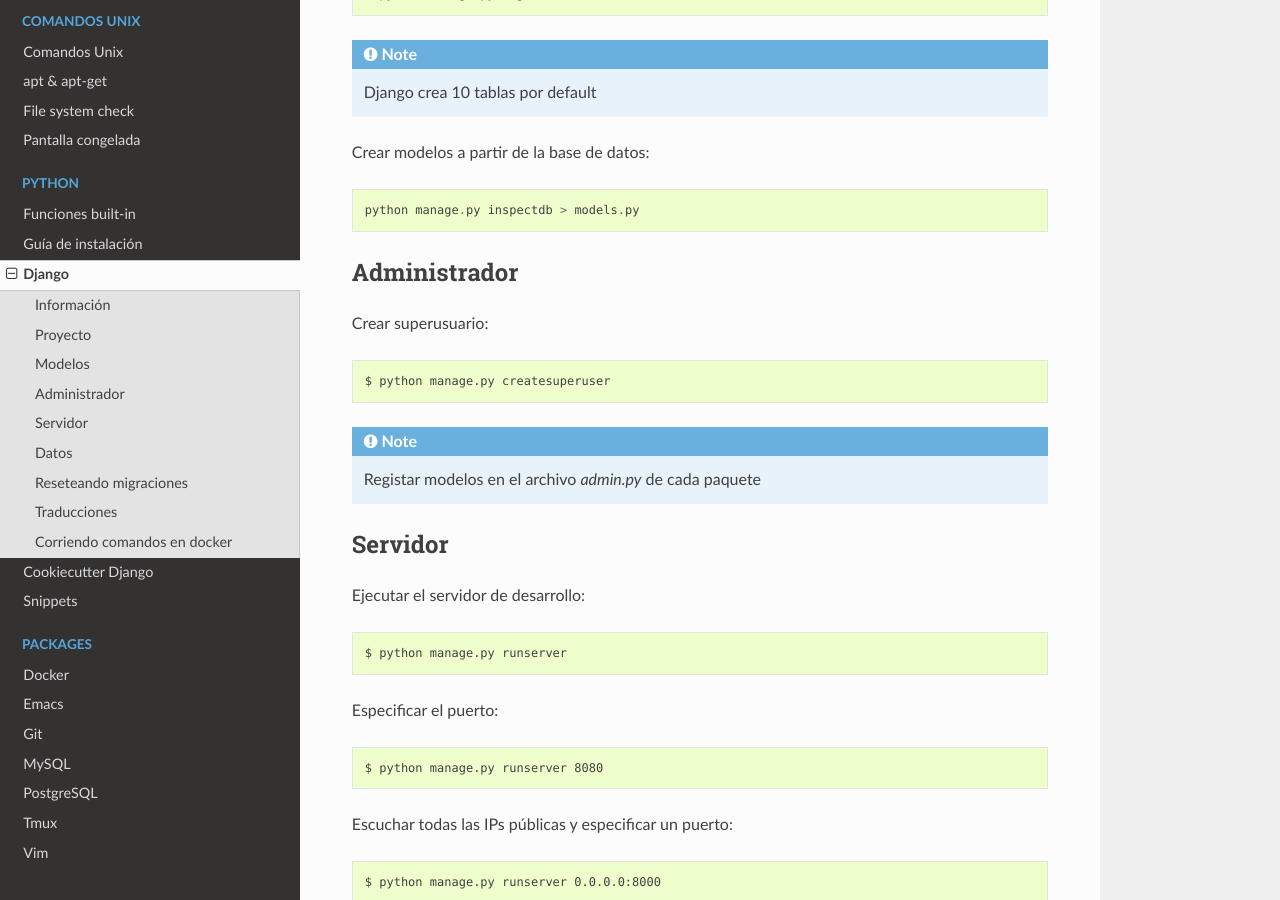
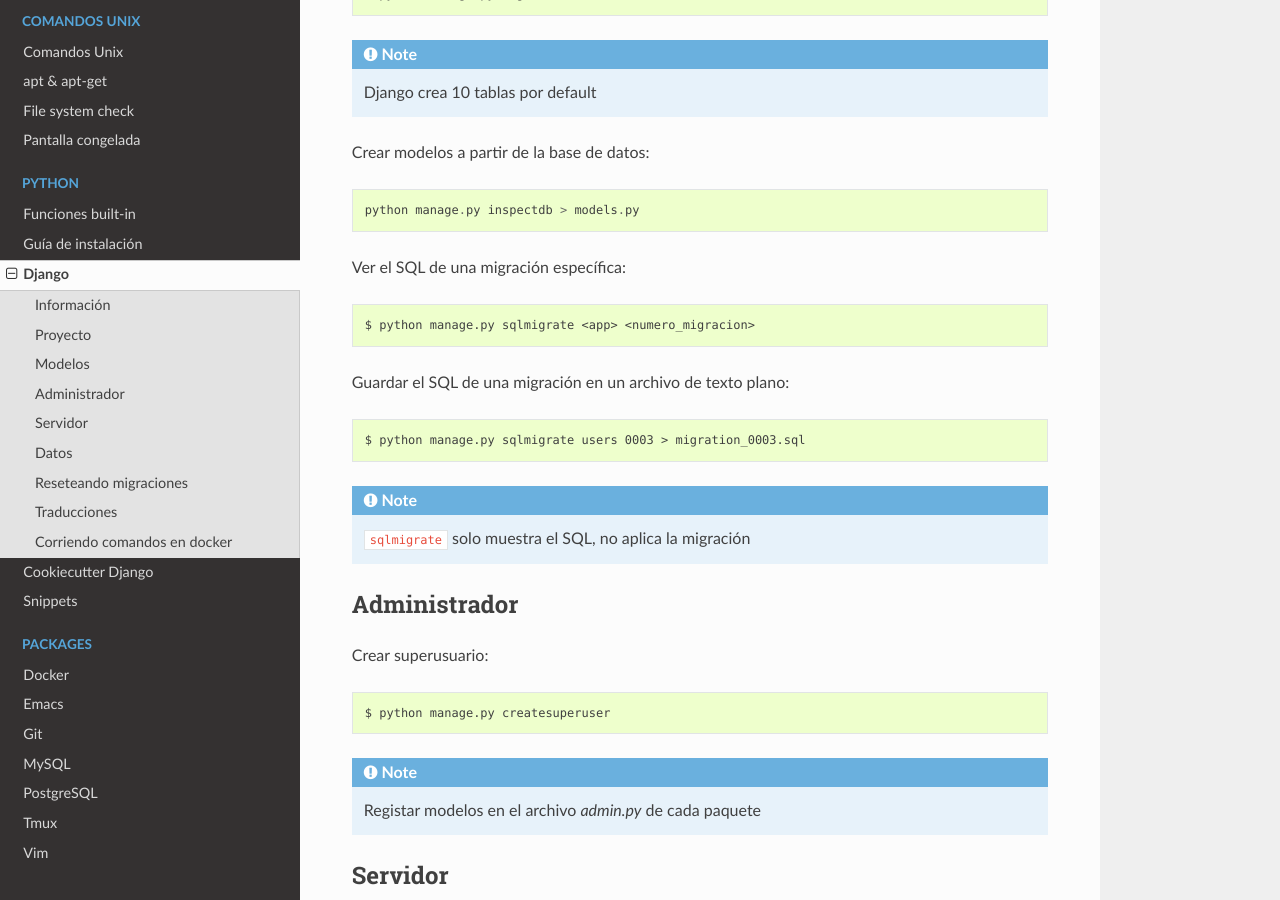
Before and after one commit to mcardozo/documents-kit, a Sphinx documentation site: the page built from docs/python/django.rst, in a window 1280 px wide and 900 px high, scrolled down 1490 px. Built offline with Sphinx 7.4.7 and the Read the Docs theme 3.1.0, drawn with Linux system fonts in a browser that asks for light colours.

Commit message:
docs(django): agrega cómo ver el SQL de una migración con sqlmigrate

```diff
--- a/docs/python/django.rst
+++ b/docs/python/django.rst
@@ -67,6 +67,16 @@
 Crear modelos a partir de la base de datos::
 
   python manage.py inspectdb > models.py
+
+Ver el SQL de una migración específica::
+
+  $ python manage.py sqlmigrate <app> <numero_migracion>
+
+Guardar el SQL de una migración en un archivo de texto plano::
+
+  $ python manage.py sqlmigrate users 0003 > migration_0003.sql
+
+.. note:: ``sqlmigrate`` solo muestra el SQL, no aplica la migración
 
 Administrador
 ----------------------------------------------------------------------
```
